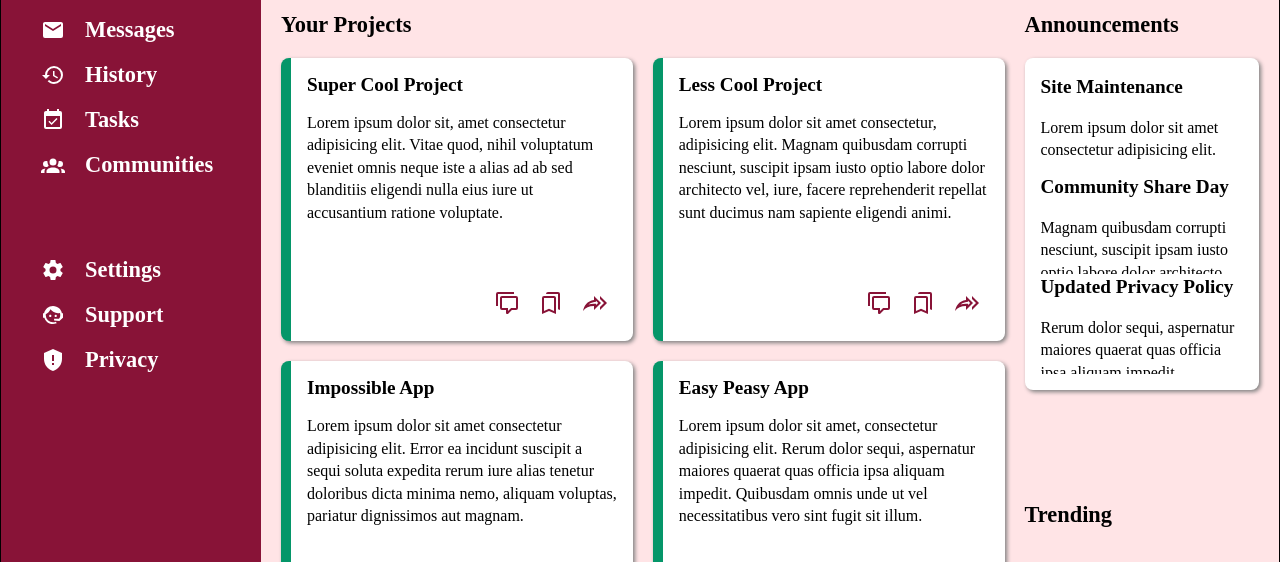
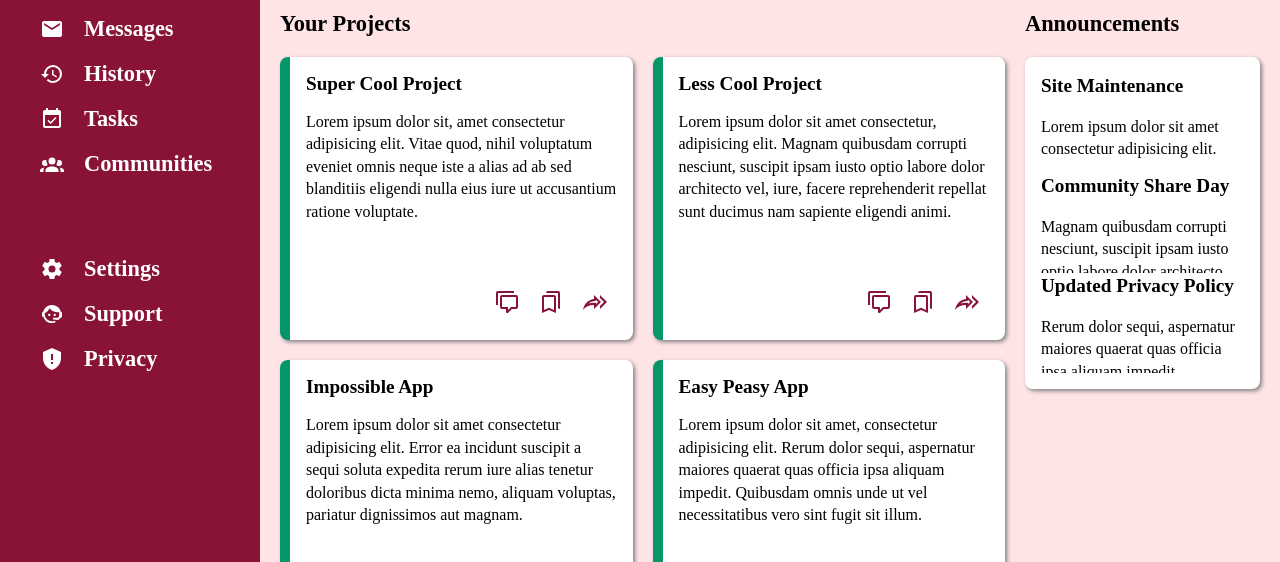
Before and after one commit to khantuevao/admin-dashboard, a plain HTML site: page index.html in a window 1280 px wide. Shown: the part 209-771 px from the top of the page. Drawn offline with Linux system fonts and the light colour scheme.

Commit message:
Replace trending

```diff
--- a/style.css
+++ b/style.css
@@ -3,7 +3,6 @@ body {
 }
 
 .container {
-  border: 1px solid black;
   display: grid;
   grid-template-columns: minmax(260px, 1fr) 4fr;
   grid-template-rows: 1fr 5fr;
@@ -260,6 +259,7 @@ a:active {
   grid-column: 3 / 4;
   grid-row: 3 / 4;
   align-self: flex-end;
+  margin-bottom: -4rem;
 }
 
 .right-card.bot {
```
